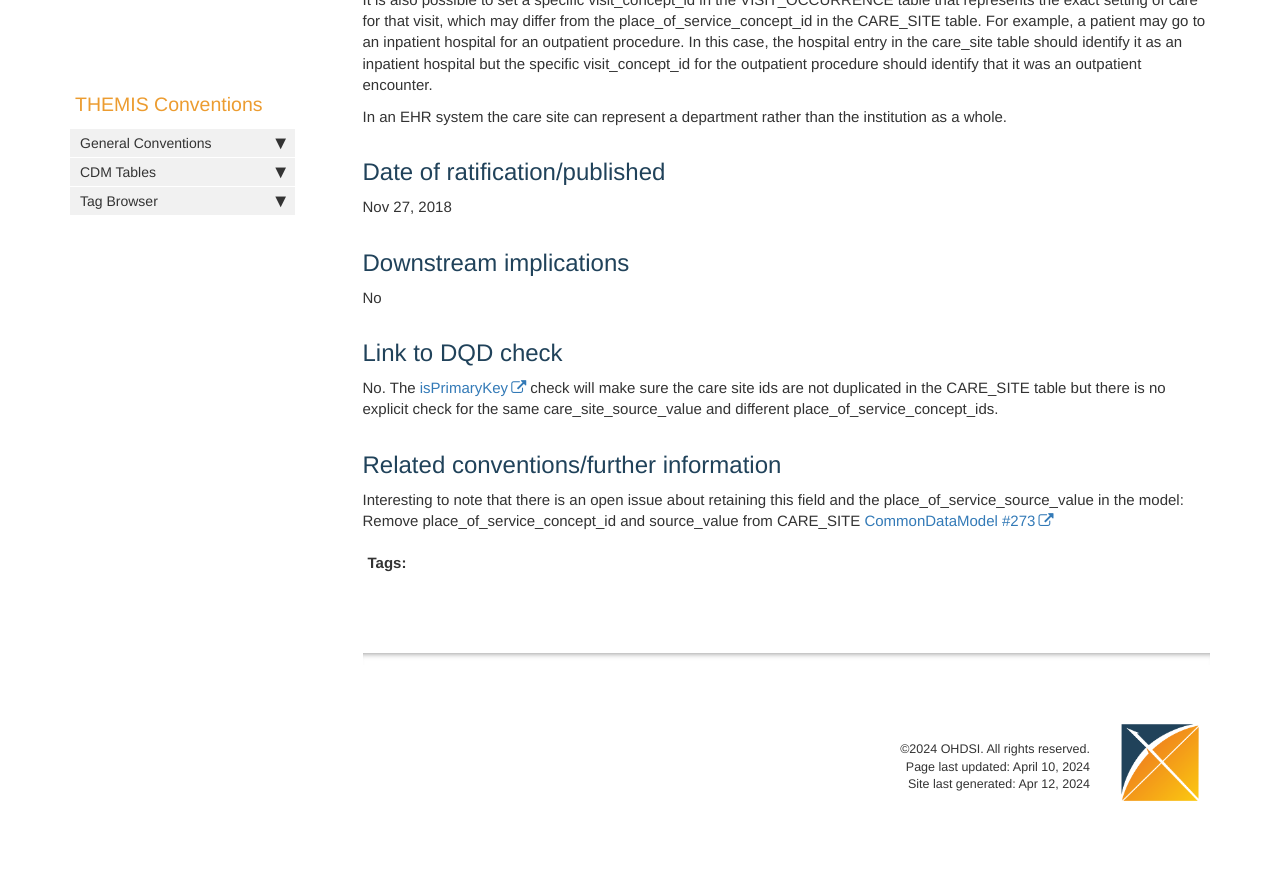
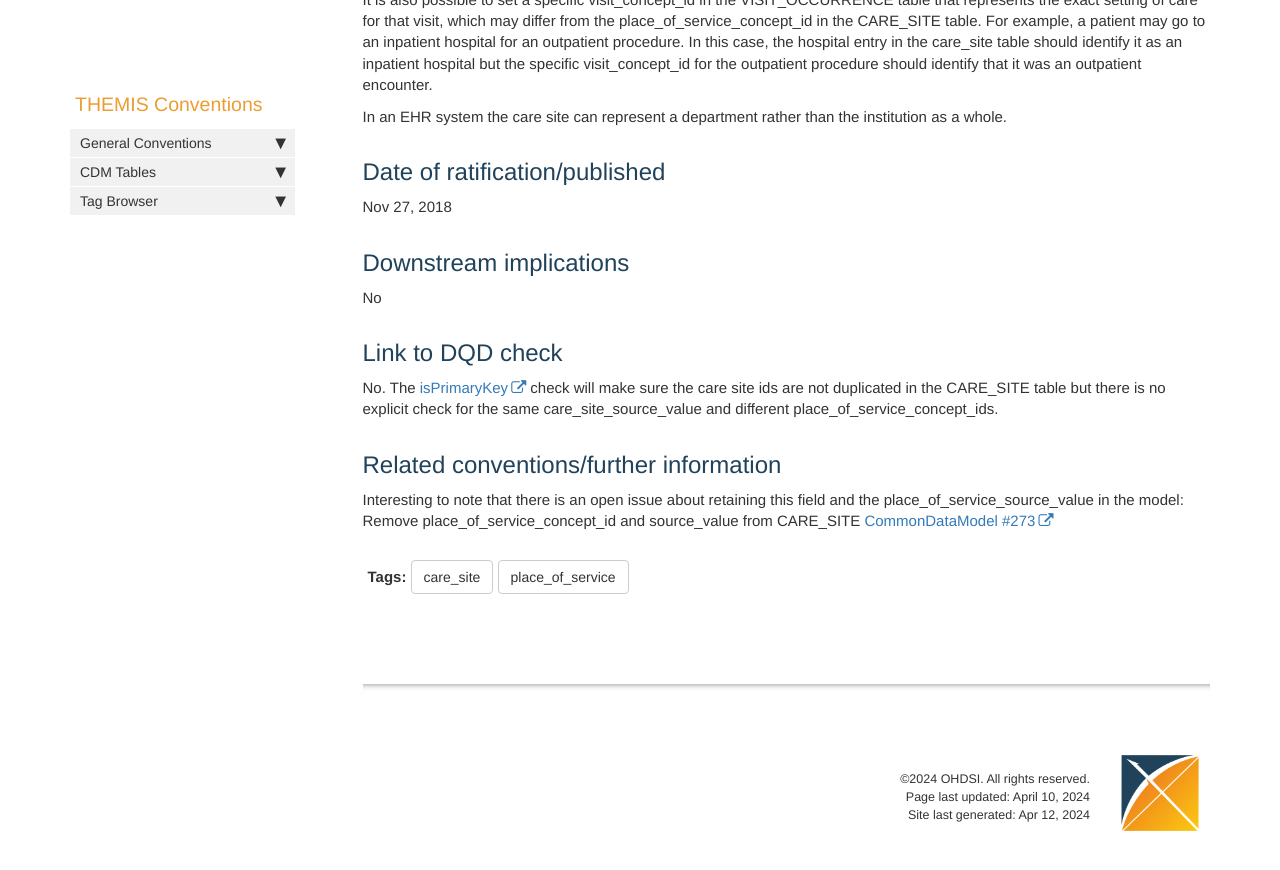
Before and after one commit to OHDSI/Themis, a Jekyll site: the page built from docs/pages/care_site/mapping_place_of_service_concept.md, in a window 1280 px wide and 900 px high, scrolled down 1356 px. Shown: the top 870 px of the window. Built offline with Jekyll 4.4.1, drawn with Linux system fonts in a browser that asks for light colours; comment, search, counter and statistics services are not loaded.

Commit message:
Adding missing tags

```diff
--- a/docs/_data/tags.yml
+++ b/docs/_data/tags.yml
@@ -5,6 +5,8 @@ allowed-tags:
   - themis
   - drug_exposure
   - dates
+  - care_site
+  - place_of_service
   - person
   - gender
   - gender_identity
```
